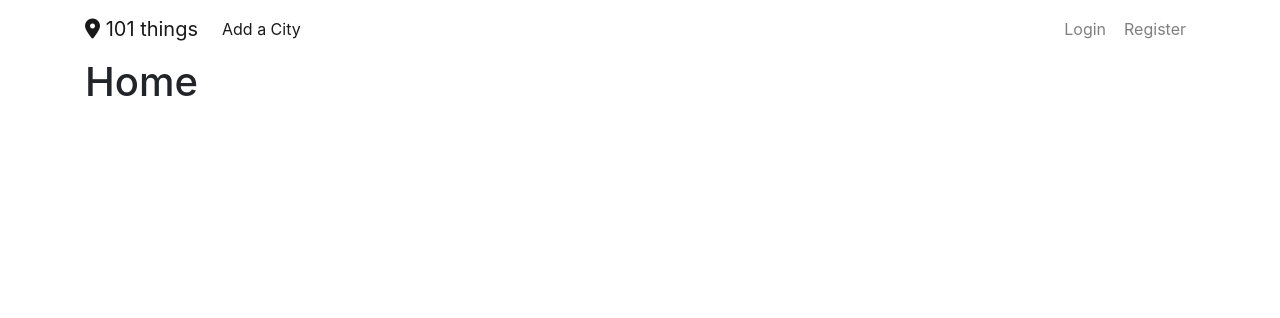
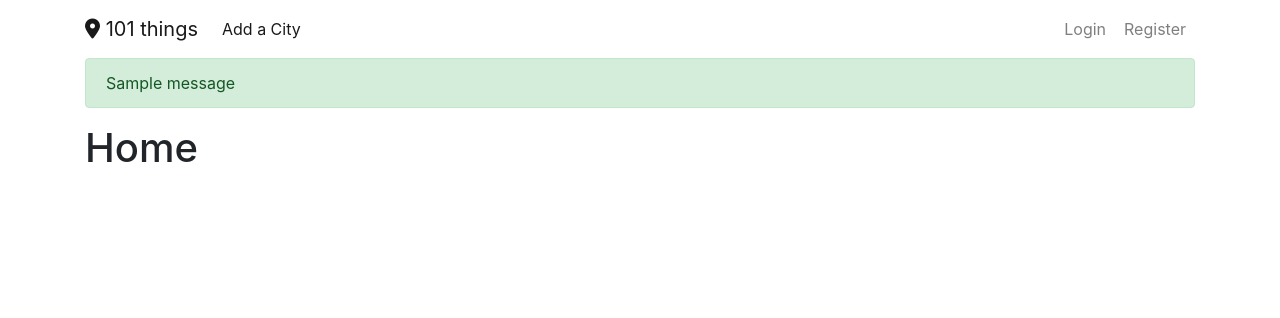
Before and after one commit to fdeboo/101things, a Flask app: page / in a window 1280 px wide. Shown: the top 318 px of the page. Run offline with Flask 2, Linux system fonts and the light colour scheme; one stand-in notice (Sample message) is shown; some libraries are stand-ins or nearby versions.

Commit message:
Flash imported and added flashed messages

```diff
--- a/app/routes.py
+++ b/app/routes.py
@@ -1,4 +1,4 @@
-from flask import Flask, render_template, url_for
+from flask import Flask, render_template, url_for, flash
 from flask_pymongo import PyMongo
 from bson.objectid import ObjectId
 from app.forms import CreateLocationForm
@@ -22,6 +22,7 @@ def add_location():
                 'location':form.location.data
             }
         )
+        flash("Location created", "success")
         location = form.location.data
         return redirect(url_for('add_suggestion', location=location))
     return render_template('addlocation.html', form=form)
@@ -45,5 +46,6 @@ def add_suggestion():
                 }
             }
             })
+        flash(location + "added", "success")
         return redirect(url_for('index'))
     return render_template('addsuggestion.html', location=location, form=form)
--- /dev/null
+++ b/app/templates/includes/_messages.html
@@ -0,0 +1,12 @@
+{% with messages = get_flashed_messages(with_categories=true) %}
+    {% if messages %}
+        {% for category, message in messages %}
+            <div class = "alert alert-{{ category }} alert-dismissible fade show" role="alert">
+            <button type="button" class="fade close" data-dismiss="alert" aria-label="Close">
+            <span aria-hidden="true">&times;</span>
+            </button>
+            {{ message }}
+            </div>
+        {% endfor %}
+    {% endif %}
+{% endwith %}
--- a/app/templates/layout.html
+++ b/app/templates/layout.html
@@ -12,6 +12,7 @@
 <body>
     {% include 'includes/_navbar.html' %}
     <div class="container">
+        {% include 'includes/_messages.html' %}
         {% block content %}
         {% endblock content %}
     </div>
```
